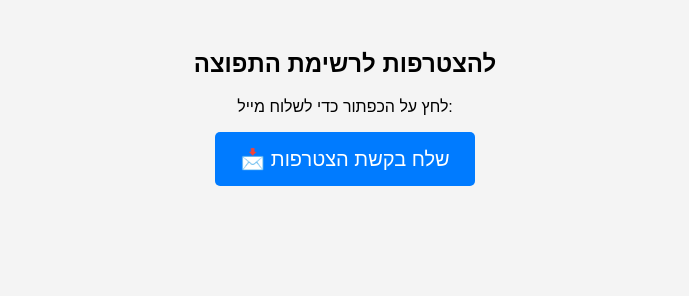
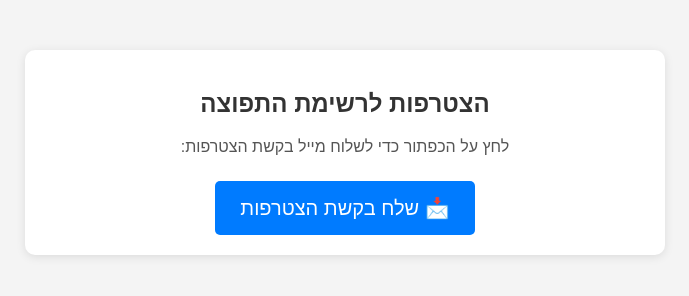
Before and after one commit to yakov100/email-redirect, a plain HTML site: page index.html in a window 1280 px wide. Shown: the whole page, without its empty margins (295-984 px from the left). Drawn offline with Linux system fonts and the light colour scheme.

Commit message:
Add files via upload

```diff
--- a/index.html
+++ b/index.html
@@ -1,5 +1,5 @@
 <!DOCTYPE html>
-<html lang="he">
+<html lang="he" dir="rtl">
 <head>
     <meta charset="UTF-8">
     <meta name="viewport" content="width=device-width, initial-scale=1.0">
@@ -10,6 +10,23 @@
             text-align: center;
             margin: 50px;
             background-color: #f4f4f4;
+            direction: rtl;
+        }
+        .container {
+            max-width: 600px;
+            margin: 0 auto;
+            padding: 20px;
+            background-color: white;
+            border-radius: 10px;
+            box-shadow: 0 2px 10px rgba(0,0,0,0.1);
+        }
+        h2 {
+            color: #333;
+            margin-bottom: 20px;
+        }
+        p {
+            margin-bottom: 25px;
+            color: #555;
         }
         .btn {
             display: inline-block;
@@ -21,20 +38,34 @@
             border-radius: 5px;
             border: none;
             cursor: pointer;
+            transition: background-color 0.3s ease;
         }
         .btn:hover {
             background-color: #0056b3;
         }
     </style>
-    <script>
-        function sendEmail() {
-            window.location.href = "mailto:meratekyomyomi@gmail.com?subject=הצטרפות&body=צרפו%20אותי%20בבקשה";
-        }
-    </script>
 </head>
 <body>
-    <h2>להצטרפות לרשימת התפוצה</h2>
-    <p>לחץ על הכפתור כדי לשלוח מייל:</p>
-    <button class="btn" onclick="sendEmail()">📩 שלח בקשת הצטרפות</button>
+    <div class="container">
+        <h2>הצטרפות לרשימת התפוצה</h2>
+        <p>לחץ על הכפתור כדי לשלוח מייל בקשת הצטרפות:</p>
+
+        <!-- שימוש בקישור ישיר במקום פונקציית JavaScript -->
+        <a href="mailto:meratekyomyomi@gmail.com?subject=הצטרפות&body=צרפו%20אותי%20בבקשה" class="btn">
+            📩 שלח בקשת הצטרפות
+        </a>
+    </div>
+
+    <script>
+        // קוד להתאמת הדף למכשירים ניידים
+        document.addEventListener('DOMContentLoaded', function() {
+            const mailtoLink = document.querySelector('.btn');
+
+            // מוסיף אירוע לחיצה גם באמצעות JavaScript למקרה שה-href לא יעבוד
+            mailtoLink.addEventListener('click', function(e) {
+                window.location.href = this.getAttribute('href');
+            });
+        });
+    </script>
 </body>
 </html>
```
